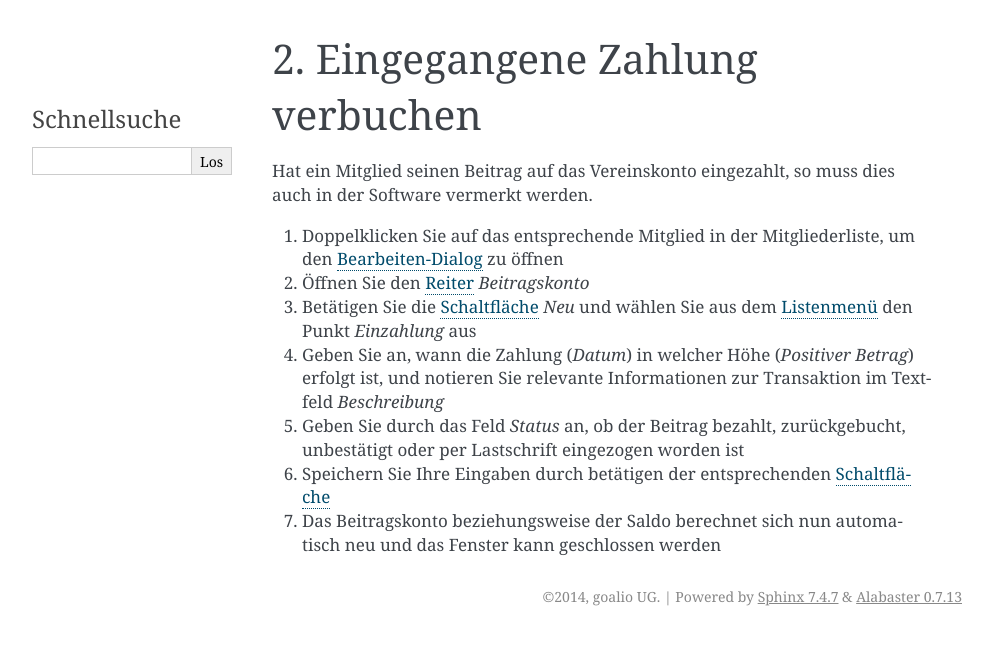
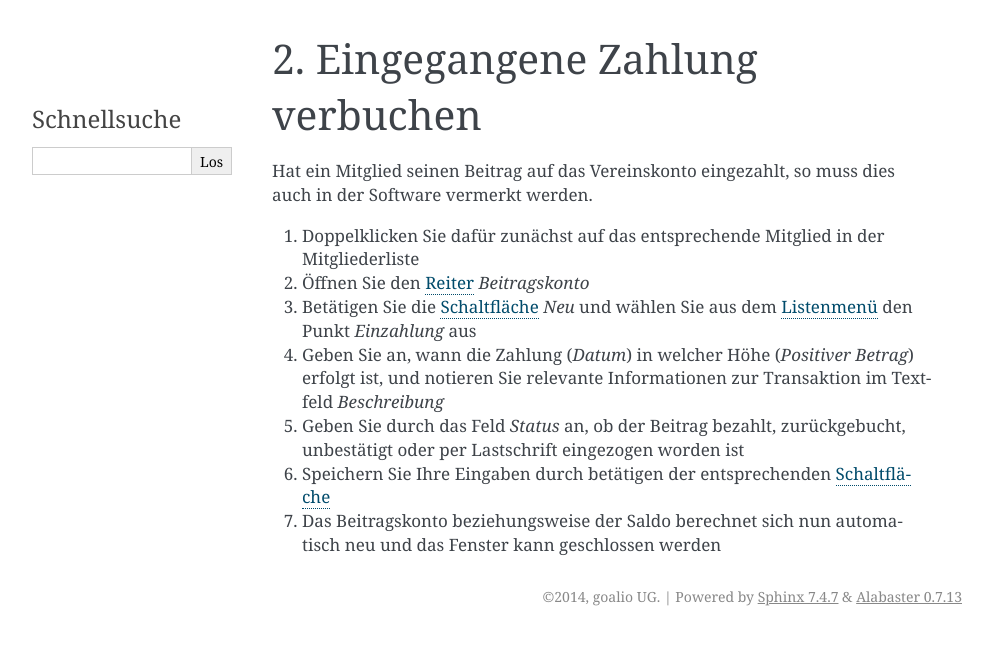
Before and after one commit to goalio/docs, a Sphinx documentation site: the page built from docs/kochbuch/zahlungseingang.rst, in a window 1280 px wide. Shown: the top 645 px of the page, without its empty margins (148-1141 px from the left). Built offline with Sphinx 7.4.7, drawn with Linux system fonts in a browser that asks for light colours; formulas are drawn with MathJax 3.

Commit message:
Update zahlungseingang.rst

```diff
--- a/docs/kochbuch/zahlungseingang.rst
+++ b/docs/kochbuch/zahlungseingang.rst
@@ -3,7 +3,7 @@ Eingegangene Zahlung verbuchen
 
 Hat ein Mitglied seinen Beitrag auf das Vereinskonto eingezahlt, so muss dies auch in der Software vermerkt werden.
 
-1. Doppelklicken Sie auf das entsprechende Mitglied in der Mitgliederliste, um den Bearbeiten-Dialog_ zu öffnen
+1. Doppelklicken Sie dafür zunächst auf das entsprechende Mitglied in der Mitgliederliste
 
 2. Öffnen Sie den Reiter_ *Beitragskonto*
 
```
